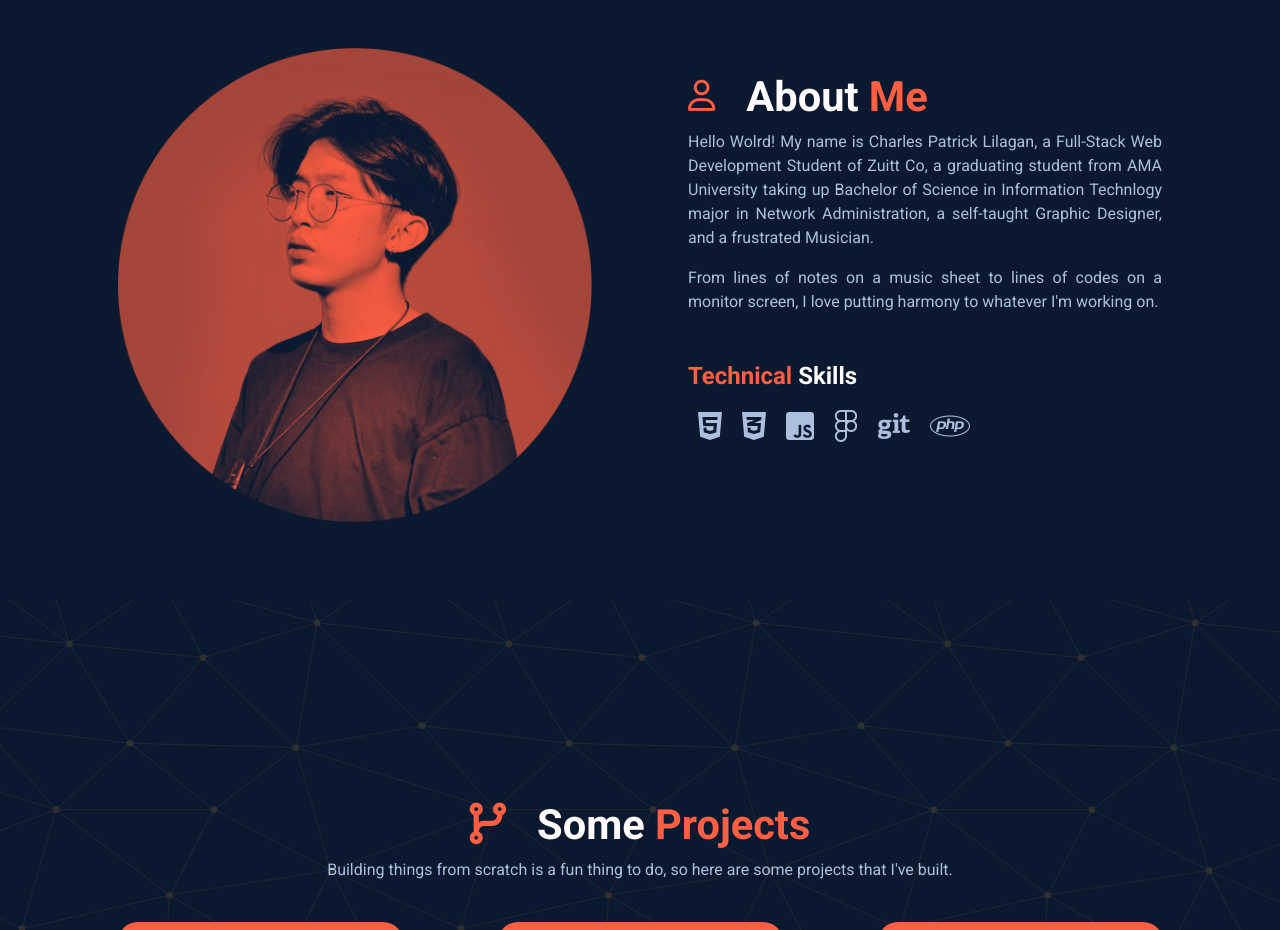
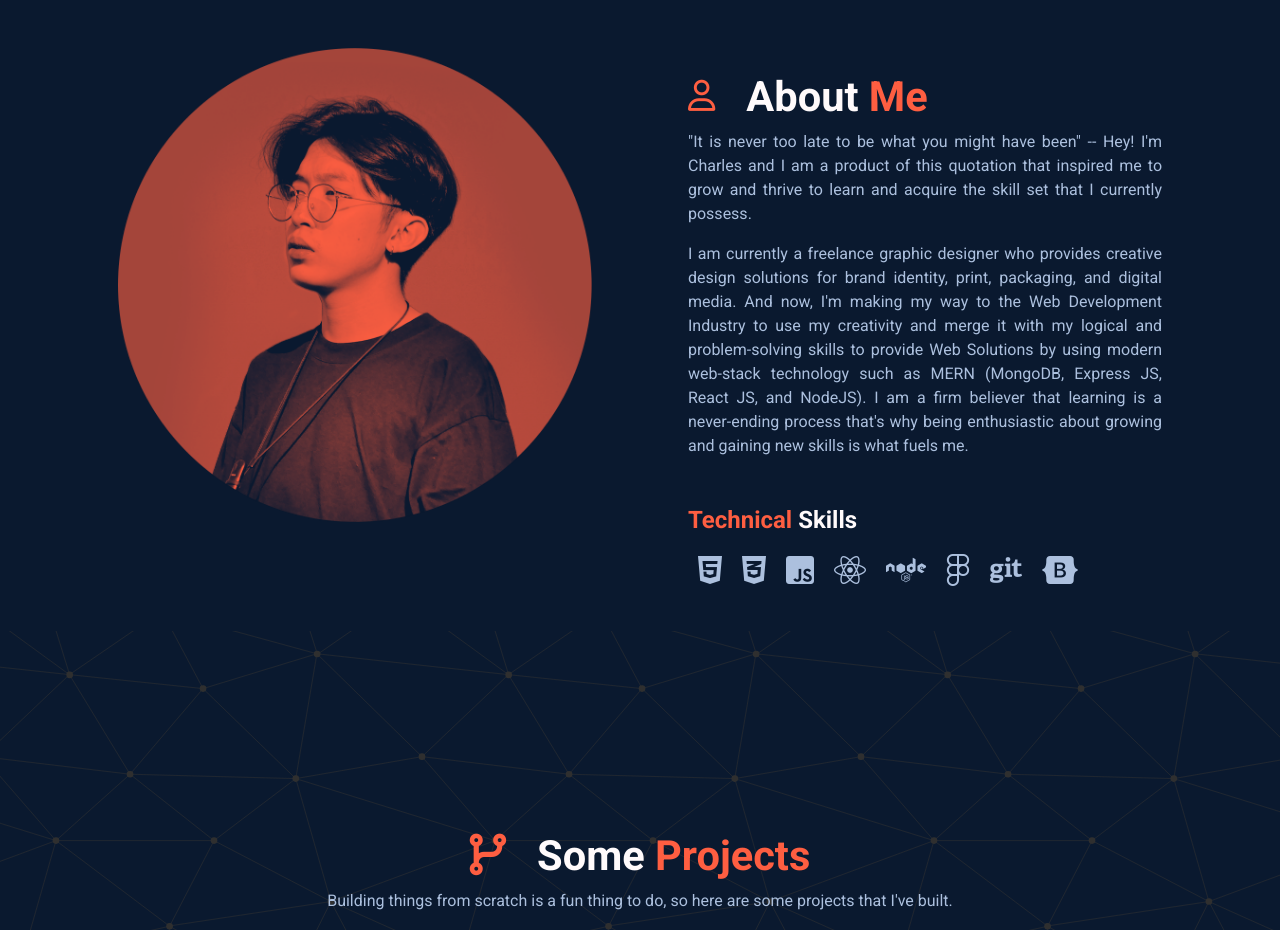
Before and after one commit to charles-lilagan/webportfolio, a plain HTML site: page index.html in a window 1280 px wide. Shown: the part 1000-1930 px from the top of the page. Drawn offline with nearby package versions, Linux system fonts and the light colour scheme.

Commit message:
Updated about me

```diff
--- a/index.html
+++ b/index.html
@@ -129,10 +129,14 @@
                     </h3>
 
                     <p class="text-justify custom-text-sub-second">
-                        Hello Wolrd! My name is Charles Patrick Lilagan, a Full-Stack Web Development Student of Zuitt Co, a graduating student from AMA University taking up Bachelor of Science in Information Technlogy major in Network Administration, a self-taught Graphic Designer, and a frustrated Musician.
+                        "It is never too late to be what you might have been" -- Hey! I'm Charles and I am a product of this quotation that inspired me to grow and thrive to learn and acquire the skill set that I currently possess.
                     </p>
                     <p class="text-justify custom-text-sub-second">
-                        From lines of notes on a music sheet to lines of codes on a monitor screen, I love putting harmony to whatever I'm working on.
+                        I am currently a freelance graphic designer who provides creative design solutions for brand identity, print, packaging, and digital media.
+
+                        And now, I'm making my way to the Web Development Industry to use my creativity and merge it with my logical and problem-solving skills to provide Web Solutions by using modern web-stack technology such as MERN (MongoDB, Express JS, React JS, and NodeJS).
+
+                        I am a firm believer that learning is a never-ending process that's why being enthusiastic about growing and gaining new skills is what fuels me.
                     </p>
 
                     <h4 class="custom-h4 mt-5 text-left">
@@ -143,9 +147,11 @@
                         <li><i class="fa-brands fa-html5 fa-2xl"></i></li>
                         <li><i class="fa-brands fa-css3-alt fa-2xl"></i></li>
                         <li><i class="fa-brands fa-js-square fa-2xl"></i></li>
+                        <li><i class="fa-brands fa-react fa-2xl"></i></li>
+                        <li><i class="fa-brands fa-node fa-2xl"></i></i></li>
                         <li><i class="fa-brands fa-figma fa-2xl"></i></li>
                         <li><i class="fa-brands fa-git fa-2xl"></i></li>
-                        <li><i class="fa-brands fa-php fa-2xl"></i></li>
+                        <li><i class="fa-brands fa-bootstrap fa-2xl"></i></i></li>
                     </ul>
                 </div>
 
```
